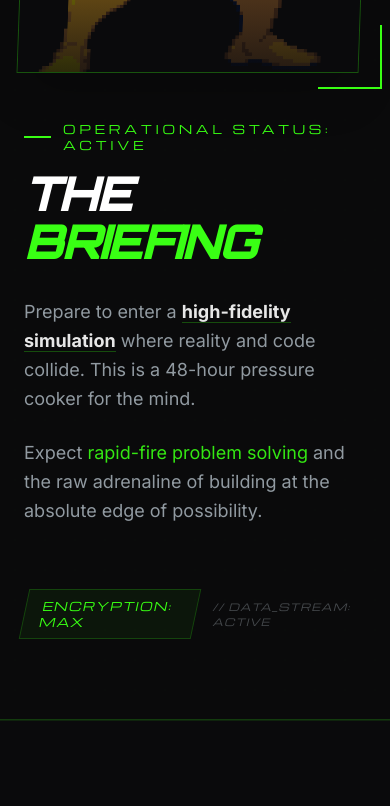
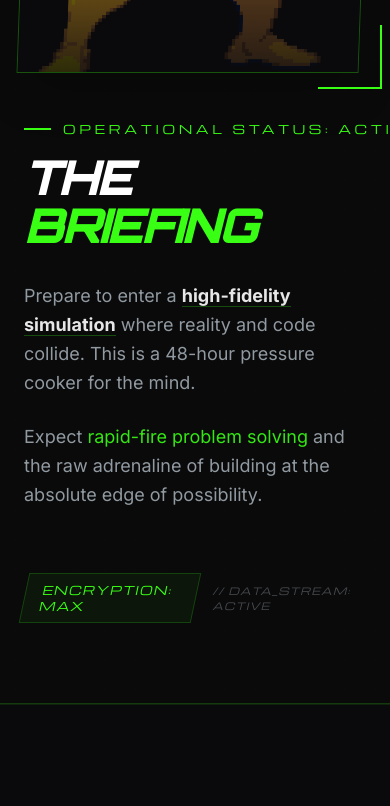
Before and after one commit to Adarsh108-tech/Weekend, a Next.js app: page / in a window 390 px wide. Shown: the part 1280-2086 px from the top of the page. Built offline with nearby package versions, Linux system fonts and the light colour scheme.

Commit message:
final website is ready

```diff
--- a/app/components/About.js
+++ b/app/components/About.js
@@ -3,23 +3,28 @@
 import React, { useEffect, useState, useRef, useCallback } from 'react';
 
 const useScramble = (text) => {
-  const [displayedText, setDisplayedText] = useState("");
-  const chars = "!<>-_\\/[]{}—=+*^?#________";
+  const [displayedText, setDisplayedText] = useState(text);
+  // Using characters with more consistent widths
+  const chars = "ABCDEFGHIZKLMNOPQRSTUVWXYZ0123456789!@#$%^&*()_+";
   const intervalRef = useRef(null);
 
   const startScramble = useCallback(() => {
     let iteration = 0;
     clearInterval(intervalRef.current);
+
     intervalRef.current = setInterval(() => {
       setDisplayedText(
         text.split("").map((char, index) => {
+          // Keep spaces as spaces to prevent word-wrap jumping
+          if (char === " ") return " ";
           if (index < iteration) return text[index];
           return chars[Math.floor(Math.random() * chars.length)];
         }).join("")
       );
+
       if (iteration >= text.length) clearInterval(intervalRef.current);
-      iteration += 1 / 4;
-    }, 40);
+      iteration += 1 / 3;
+    }, 30);
   }, [text]);
 
   return { displayedText, startScramble };
@@ -50,7 +55,6 @@ export default function About() {
       id="about"
       className="relative min-h-screen flex items-center justify-center py-20 bg-white dark:bg-doom-black transition-colors duration-500 overflow-hidden border-y border-gray-200 dark:border-doom-green/20"
     >
-      {/* BACKGROUND LAYER */}
       <div className="absolute inset-0 z-0">
         <div className="absolute inset-0 bg-white/95 dark:bg-doom-black/90 z-10" />
         <div
@@ -59,7 +63,6 @@ export default function About() {
         />
       </div>
 
-      {/* SCANLINE ANIMATION */}
       <div className="absolute inset-0 z-10 pointer-events-none">
         <div className="absolute inset-0 bg-gradient-to-b from-transparent via-doom-green/5 to-transparent h-[20%] w-full -translate-y-full animate-scan opacity-30" />
       </div>
@@ -72,14 +75,16 @@ export default function About() {
             <div className="space-y-4">
               <div className="flex items-center gap-3">
                 <div className="h-[2px] w-8 bg-doom-green" />
-                <span className="font-tech text-xs text-doom-greenDark dark:text-doom-green tracking-[0.3em] uppercase">
+                {/* Fixed width/monospace container for subtitle */}
+                <span className="font-tech text-xs text-doom-greenDark dark:text-doom-green tracking-[0.3em] uppercase inline-block min-w-[250px] whitespace-pre">
                   {subTitle}
                 </span>
               </div>
 
-              <h2 className="font-heading text-5xl md:text-7xl lg:text-8xl text-gray-900 dark:text-white transition-colors uppercase tracking-tighter leading-none">
+              {/* Fixed width/monospace container for title */}
+              <h2 className="font-heading text-5xl md:text-7xl lg:text-8xl text-gray-900 dark:text-white transition-colors uppercase tracking-tighter leading-none whitespace-pre-wrap">
                 {title.split(" ").map((word, i) => (
-                  <span key={i} className={i === 1 ? "text-doom-greenDark dark:text-doom-green block lg:inline" : "block lg:inline"}>
+                  <span key={i} className={word.includes("BRIEFING") || i === 1 ? "text-doom-greenDark dark:text-doom-green" : ""}>
                     {word}{" "}
                   </span>
                 ))}
@@ -102,7 +107,7 @@ export default function About() {
               <div className="inline-flex items-center gap-2 px-4 py-2 border border-gray-200 dark:border-doom-green/20 bg-doom-green/5 rounded-none skew-x-[-12deg]">
                 <span className="font-tech text-xs text-doom-greenDark dark:text-doom-green tracking-widest uppercase">Encryption: MAX</span>
               </div>
-              <p className="italic text-[10px] text-gray-400 dark:text-doom-silver/40 font-tech tracking-widest">
+              <p className="italic text-[10px] text-gray-400 dark:text-doom-silver/40 font-tech tracking-widest uppercase">
                 // DATA_STREAM: ACTIVE
               </p>
             </div>
@@ -110,26 +115,21 @@ export default function About() {
 
           {/* RIGHT: IMAGE COLUMN */}
           <div className="relative order-1 lg:order-2 group">
-            {/* Decorative Brackets around image */}
             <div className="absolute -top-4 -left-4 w-16 h-16 border-t-2 border-l-2 border-doom-green z-30 transition-all duration-500 group-hover:-top-2 group-hover:-left-2" />
             <div className="absolute -bottom-4 -right-4 w-16 h-16 border-b-2 border-r-2 border-doom-green z-30 transition-all duration-500 group-hover:-bottom-2 group-hover:-right-2" />
 
-            {/* Main Image Container */}
             <div className="relative aspect-[4/5] overflow-hidden skew-x-[-2deg] border border-gray-200 dark:border-doom-green/30 bg-gray-100 dark:bg-doom-black shadow-2xl transition-transform duration-700 group-hover:skew-x-0">
               <img
-                src="/blaze.gif" // Replace with your image
+                src="/blaze.gif"
                 alt="Tactical Briefing"
                 className="w-full h-full object-cover opacity-80 group-hover:scale-105 group-hover:opacity-100 transition-all duration-700 "
               />
-
-              {/* Overlay HUD elements on image */}
               <div className="absolute inset-0 bg-gradient-to-t from-doom-black/80 via-transparent to-transparent pointer-events-none" />
               <div className="absolute bottom-6 left-6 font-tech text-[10px] text-doom-green tracking-widest opacity-0 group-hover:opacity-100 transition-opacity">
                 TARGET_ACQUIRED: 100%
               </div>
             </div>
 
-            {/* Floating Tech Deco */}
             <div className="absolute -right-8 top-1/4 hidden xl:block">
               <div className="font-tech text-[10px] text-doom-green/20 rotate-90 origin-left tracking-[1em] uppercase">
                 Neural_Interface_Connected
--- a/app/components/Register.js
+++ b/app/components/Register.js
@@ -71,7 +71,7 @@ export default function Register() {
     {
       title: "Deco Disaster",
       tag: "UX_Matrix",
-      description: "Enter the design interface. Reconstruct the visual experience of the digital void.",
+      description: "A fast-paced, intellectually stimulating puzzle-solving environment. Encourages lateral thinking and collaboration to solve creative challenges.",
       link: "https://register.decodisaster.live/"
     },
     {
```
